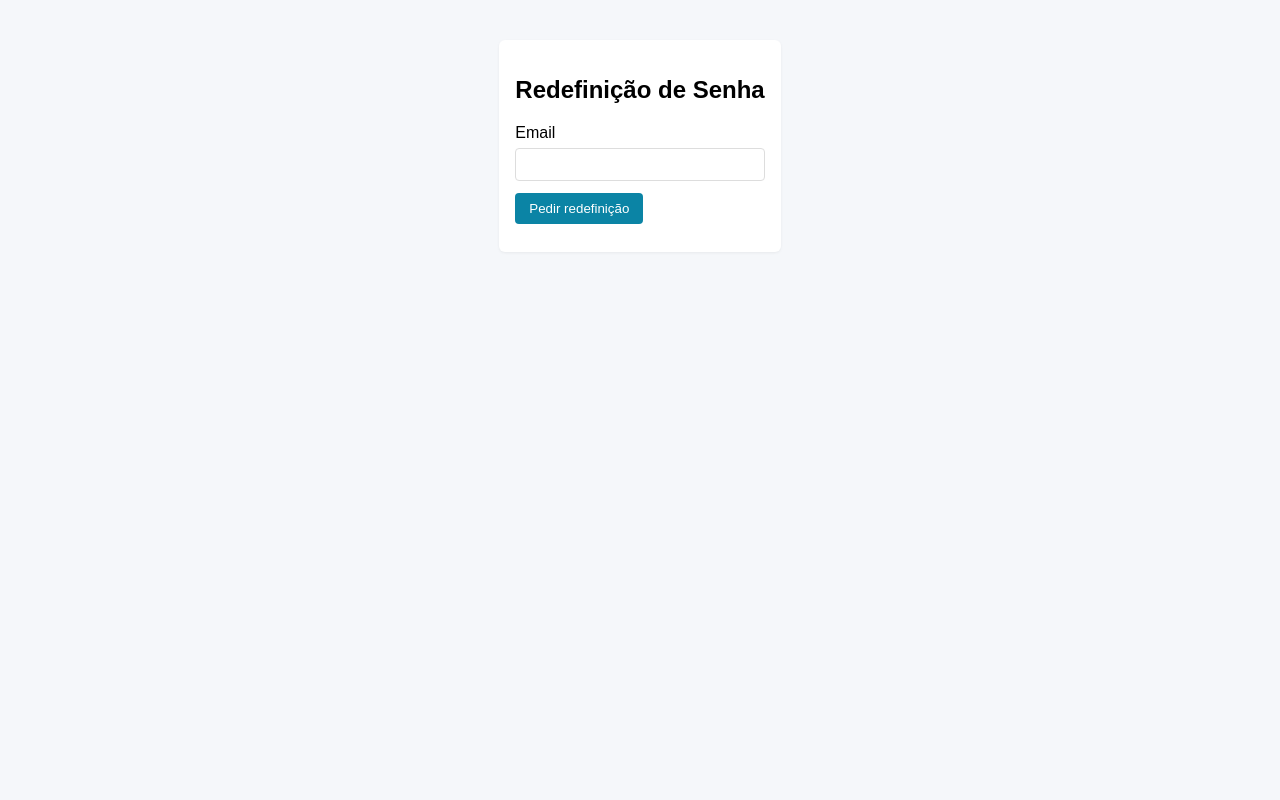
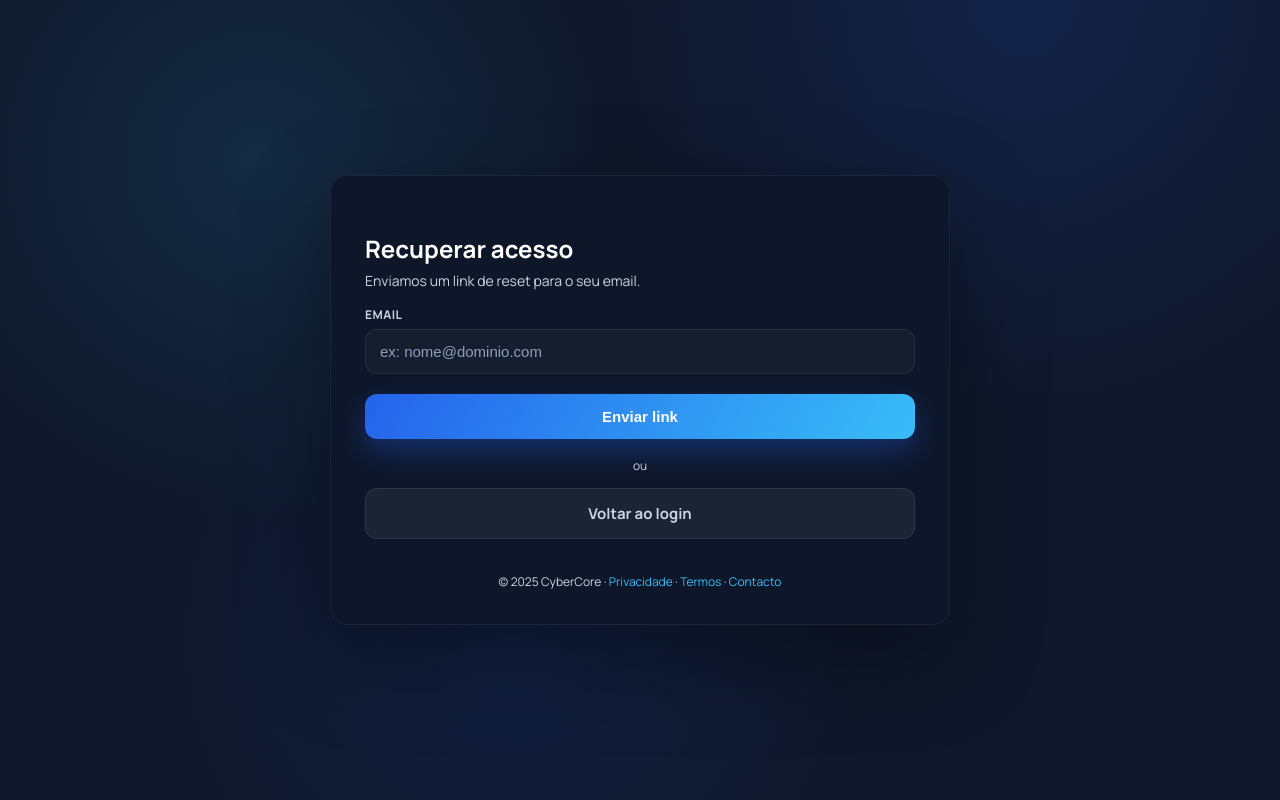
Before and after one commit to vascoferreira2001/cybercore, a PHP site: page /cybercore/forgot_password.php in a window 1280 px wide. Run offline with PHP 8.4, Linux system fonts and the light colour scheme; data comes from the database, SQL or seed files in the repository; some libraries are stand-ins or nearby versions.

Commit message:
Melhoramento de Desing do Register e Forgot Password

```diff
--- a/assets/css/auth-modern.css
+++ b/assets/css/auth-modern.css
@@ -37,6 +37,11 @@ body.auth {
   box-shadow: 0 30px 90px rgba(0, 0, 0, 0.35);
   overflow: hidden;
   backdrop-filter: blur(14px);
+}
+
+.shell.single {
+  max-width: 620px;
+  grid-template-columns: 1fr;
 }
 
 .hero {
--- a/forgot_password.php
+++ b/forgot_password.php
@@ -5,57 +5,93 @@ require_once __DIR__ . '/inc/mailer.php';
 require_once __DIR__ . '/inc/csrf.php';
 require_once __DIR__ . '/inc/settings.php';
 require_once __DIR__ . '/inc/maintenance.php';
+require_once __DIR__ . '/inc/auth_theme.php';
 if (session_status() === PHP_SESSION_NONE) session_start();
+
 $pdo = getDB();
 $maintenanceDisabled = getSetting($pdo, 'maintenance_disable_login', '0') === '1';
 $maintenanceMessage = trim(getSetting($pdo, 'maintenance_message', ''));
+$theme = loadAuthTheme($pdo);
+
 $message = $maintenanceDisabled ? ($maintenanceMessage ?: 'Recuperação de senha temporariamente indisponível devido a manutenção.') : '';
 
 if ($_SERVER['REQUEST_METHOD'] === 'POST') {
   csrf_validate();
+
   if ($maintenanceDisabled) {
     $message = $maintenanceMessage ?: 'Recuperação de senha temporariamente indisponível devido a manutenção.';
   } else {
-    $email = $_POST['email'] ?? '';
+    $email = trim($_POST['email'] ?? '');
     $stmt = $pdo->prepare('SELECT id FROM users WHERE email = ?');
     $stmt->execute([$email]);
-    if ($u = $stmt->fetch()) {
+
+    if ($user = $stmt->fetch()) {
       $token = bin2hex(random_bytes(24));
       $expires = date('Y-m-d H:i:s', time() + 3600);
-      $pdo->prepare('INSERT INTO password_resets (user_id,token,expires_at) VALUES (?,?,?)')->execute([$u['id'],$token,$expires]);
-      $resetLink = sprintf('%s/reset_password.php?token=%s', rtrim(SITE_URL,'/'), $token);
-      $html = "<p>Pedido de redefinição de senha recebido. Clique no link abaixo para redefinir a sua senha (válido 1 hora):</p><p><a href=\"$resetLink\">Redefinir Senha</a></p>";
-      $sent = sendMail($email, 'Redefinição de Senha - CyberCore', $html);
-      $pdo->prepare('INSERT INTO logs (user_id,type,message) VALUES (?,?,?)')->execute([$u['id'],'password_reset','Password reset requested, email sent: '.($sent? 'yes':'no')]);
-      $message = 'Se o email existir no sistema, recebeu um link para redefinir a senha.';
-    } else {
-      $message = 'Se o email existir no sistema, recebeu um link para redefinir a senha.';
+      $pdo->prepare('INSERT INTO password_resets (user_id,token,expires_at) VALUES (?,?,?)')->execute([$user['id'], $token, $expires]);
+
+      $resetLink = sprintf('%s/reset_password.php?token=%s', rtrim(SITE_URL, '/'), $token);
+      $html = '<p>Pedido de redefinição de senha recebido. Clique no link abaixo para redefinir a sua senha (válido 1 hora):</p>' .
+              '<p><a href="' . $resetLink . '">Redefinir Senha</a></p>';
+      $sent = sendMail($email, 'Redefinição de Senha - CyberCore', $html, strip_tags($html));
+
+      $pdo->prepare('INSERT INTO logs (user_id,type,message) VALUES (?,?,?)')->execute([$user['id'], 'password_reset', 'Password reset requested, email sent: ' . ($sent ? 'yes' : 'no')]);
     }
+
+    $message = 'Se o email existir no sistema, recebeu um link para redefinir a senha.';
   }
 }
 ?>
 <!doctype html>
-<html lang="pt">
+<html lang="pt-PT">
 <head>
   <meta charset="utf-8">
-  <meta name="viewport" content="width=device-width,initial-scale=1">
-  <title>Redefinir Senha - CyberCore</title>
-  <link rel="stylesheet" href="assets/css/style.css">
+  <meta name="viewport" content="width=device-width, initial-scale=1.0">
+  <meta http-equiv="X-UA-Compatible" content="IE=edge">
+  <title>Recuperar Acesso - CyberCore</title>
+  <link href="https://fonts.googleapis.com/css2?family=Manrope:wght@400;500;600;700&display=swap" rel="stylesheet">
+  <link rel="stylesheet" href="assets/css/auth-modern.css">
 </head>
-<body>
+<body class="auth" <?php echo $theme['backgroundStyle'] ? 'style="' . $theme['backgroundStyle'] . '"' : ''; ?>>
 <?php if ($maintenanceDisabled): ?>
   <?php renderMaintenanceModal($maintenanceMessage ?: 'A recuperação de senha está temporariamente desativada.', ['disable_form' => true]); ?>
 <?php endif; ?>
-<main style="max-width:480px;margin:40px auto">
-  <div class="card">
-    <h2>Redefinição de Senha</h2>
-    <?php if($message): ?><div class="card" style="background:#eef;color:#033"><?php echo $message; ?></div><?php endif; ?>
+
+<div class="shell single">
+  <div class="panel">
+    <div class="panel-header">
+      <div class="hero-header">
+        <div class="hero-logo">
+          <?php renderAuthLogo($theme['logoUrl']); ?>
+        </div>
+      </div>
+      <h1>Recuperar acesso</h1>
+      <p>Enviamos um link de reset para o seu email.</p>
+    </div>
+
+    <?php if (!empty($message)): ?>
+      <div class="notice"><?php echo htmlspecialchars($message); ?></div>
+    <?php endif; ?>
+
     <form method="post">
       <?php echo csrf_input(); ?>
-      <div class="form-row"><label>Email</label><input type="email" name="email" required></div>
-      <div class="form-row"><button class="btn">Pedir redefinição</button></div>
+      <div>
+        <label for="email">Email</label>
+        <input class="input" type="email" id="email" name="email" required placeholder="ex: nome@dominio.com" value="<?php echo htmlspecialchars($_POST['email'] ?? ''); ?>">
+      </div>
+
+      <div class="cta">
+        <button class="btn btn-primary" type="submit">Enviar link</button>
+        <div class="divider">ou</div>
+        <a class="btn btn-secondary" href="login.php">Voltar ao login</a>
+      </div>
     </form>
+
+    <div class="footer">
+      © 2025 CyberCore · <a href="#">Privacidade</a> · <a href="#">Termos</a> · <a href="#">Contacto</a>
+    </div>
   </div>
-</main>
+</div>
+
 </body>
 </html>
```
Also changed, not shown: register.php (+3 -18 lines).
